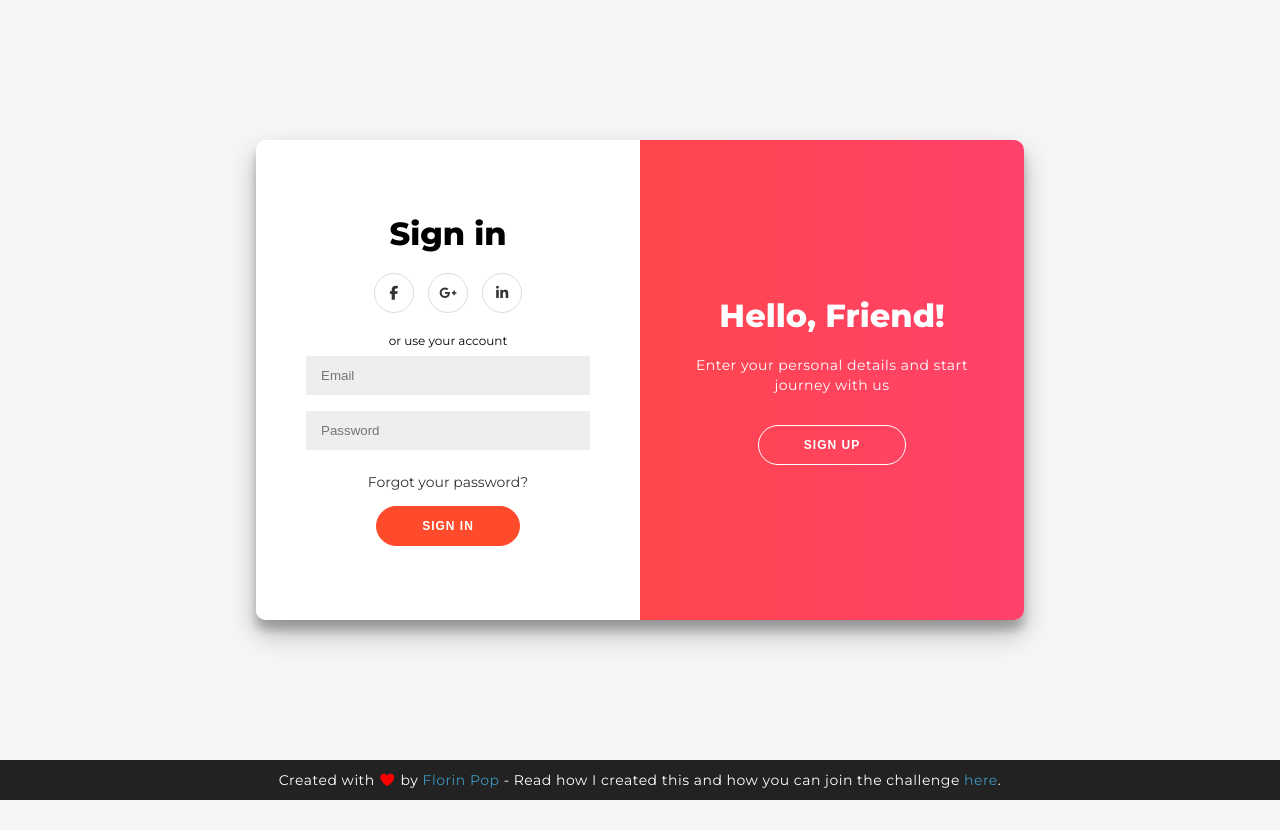
After one commit to asilrostom15612-ship-it/backend-2, a Django app: page /signin/ in a window 1280 px wide. The commit adds this page. Run offline with Django 5.2, Linux system fonts and the light colour scheme; some libraries are stand-ins or nearby versions.

Commit message:
Initial commit

```diff
--- /dev/null
+++ b/project/templates/Sign-in.html
@@ -0,0 +1,77 @@
+{% load static %}
+
+<!DOCTYPE html>
+<html lang="en">
+<head>
+  <meta charset="UTF-8">
+  <title>Sign in</title>
+  <link rel="stylesheet" href="{%  static 'css/Sign-in.css' %}">
+  <!-- Font Awesome -->
+  <link rel="stylesheet" href="https://cdnjs.cloudflare.com/ajax/libs/font-awesome/7.0.1/css/all.min.css" />
+</head>
+<body>
+
+<div class="container" id="container">
+	<div class="form-container sign-up-container">
+		<form action="{% url 'signin' %}" method="POST">
+			{% csrf_token %}
+			<h1>Create Account</h1>
+			<div class="social-container">
+				<a href="#" class="social"><i class="fab fa-facebook-f"></i></a>
+				<a href="#" class="social"><i class="fab fa-google-plus-g"></i></a>
+				<a href="#" class="social"><i class="fab fa-linkedin-in"></i></a>
+			</div>
+			<!--signup-->
+			<span>or use your email for registration</span>
+			<input type="text" placeholder="Name" />
+			<input type="email" placeholder="Email" />
+			<input type="password" placeholder="Password" />
+			<button>Sign Up</button>
+		</form>
+	</div>
+	<div class="form-container sign-in-container">
+		<form action="{% url 'signin' %}" method="POST">
+			{% csrf_token %}
+<!--login -->
+			<h1>Sign in</h1>
+			<div class="social-container">
+				<a href="#" class="social"><i class="fab fa-facebook-f"></i></a>
+				<a href="#" class="social"><i class="fab fa-google-plus-g"></i></a>
+				<a href="#" class="social"><i class="fab fa-linkedin-in"></i></a>
+			</div>
+			<span>or use your account</span>
+			<input type="email" placeholder="Email" />
+			<input type="password" placeholder="Password" />
+			<a href="#">Forgot your password?</a>
+			<button>Sign In</button>
+		</form>
+	</div>
+
+	<div class="overlay-container">
+		<div class="overlay">
+			<div class="overlay-panel overlay-left">
+				<h1>Welcome Back!</h1>
+				<p>To keep connected with us please login with your personal info</p>
+				<button class="ghost" id="signIn">Sign In</button>
+			</div>
+
+			<div class="overlay-panel overlay-right">
+				<h1>Hello, Friend!</h1>
+				<p>Enter your personal details and start journey with us</p>
+				<button class="ghost" id="signUp">Sign Up</button>
+			</div>
+		</div>
+	</div>
+</div>
+
+<footer>
+	<p>
+		Created with <i class="fa fa-heart"></i> by
+		<a target="_blank" href="https://florin-pop.com">Florin Pop</a>
+		- Read how I created this and how you can join the challenge
+		<a target="_blank" href="https://www.florin-pop.com/blog/2019/03/double-slider-sign-in-up-form/">here</a>.
+	</p>
+</footer>
+<script src="{%  static 'js/Sign-in.js' %}"></script>
+</body>
+</html>
--- a/project/urls.py
+++ b/project/urls.py
@@ -6,6 +6,8 @@ from . import views
 urlpatterns = [
   path('', views.home, name='home'),
 
-  # path('login/', views.login, name='login'),
-  # path('logout', views.logout, name='logout'),
+  path('signin/', views.signin_user, name='signin'),
+  path('signup/', views.signup_user, name='signup'),
+  path('logout/', views.logout_user, name='logout'),
+
 ]
--- a/project/views.py
+++ b/project/views.py
@@ -1,4 +1,47 @@
-from django.shortcuts import render
+from django.shortcuts import render , redirect
+from django.contrib.auth import authenticate, login ,logout
+from django.contrib.auth.models import User
+from django.contrib import messages
+
 
 def home(request):
     return render (request, 'home.html',{})
+
+def signin_user (request):
+    if request.method == "POST":
+       username=request.POST['username']
+       password=request.POST['password']
+       user =authenticate(request,username=username, password=password)
+       if user is not None:
+        login(request,user)
+        messages.success(request,("You have been logged in."))
+        return redirect('home')
+       else:
+          messages.error(request,("There was an error ,please try again."))
+          return redirect ('Sign-in')
+    else:
+     return render (request, 'Sign-in.html',{})
+
+
+def logout_user (request):
+    logout(request)
+    messages.success(request, ("You hane been logged out."))
+    return redirect('home')
+
+
+def signup_user(request):
+    if request.method == "POST":
+
+       username=request.POST['username']
+       password=request.POST['password']
+       if User.objects.filter(username=username).exists():
+          messages.error(request, ("Username already exists."))
+          return redirect ('signin')
+       else:
+          user =User.objects.create_user(username=username, password=password)
+          user.save()
+          login(request,user)
+          messages.success(request,("Account created successfully."))
+          return redirect('home')
+    else:
+      return render(request,'Sign-in.html', {})
--- /dev/null
+++ b/static/css/Sign-in.css
@@ -0,0 +1,252 @@
+
+@import url('https://fonts.googleapis.com/css?family=Montserrat:400,800');
+
+* {
+	box-sizing: border-box;
+}
+
+body {
+	background: #f6f5f7;
+	display: flex;
+	justify-content: center;
+	align-items: center;
+	flex-direction: column;
+	font-family: 'Montserrat', sans-serif;
+	height: 100vh;
+	margin: -20px 0 50px;
+}
+
+h1 {
+	font-weight: bold;
+	margin: 0;
+}
+
+h2 {
+	text-align: center;
+}
+
+p {
+	font-size: 14px;
+	font-weight: 100;
+	line-height: 20px;
+	letter-spacing: 0.5px;
+	margin: 20px 0 30px;
+}
+
+span {
+	font-size: 12px;
+}
+
+a {
+	color: #333;
+	font-size: 14px;
+	text-decoration: none;
+	margin: 15px 0;
+}
+
+button {
+	border-radius: 20px;
+	border: 1px solid #FF4B2B;
+	background-color: #FF4B2B;
+	color: #FFFFFF;
+	font-size: 12px;
+	font-weight: bold;
+	padding: 12px 45px;
+	letter-spacing: 1px;
+	text-transform: uppercase;
+	transition: transform 80ms ease-in;
+}
+
+button:active {
+	transform: scale(0.95);
+}
+
+button:focus {
+	outline: none;
+}
+
+button.ghost {
+	background-color: transparent;
+	border-color: #FFFFFF;
+}
+
+form {
+	background-color: #FFFFFF;
+	display: flex;
+	align-items: center;
+	justify-content: center;
+	flex-direction: column;
+	padding: 0 50px;
+	height: 100%;
+	text-align: center;
+}
+
+input {
+	background-color: #eee;
+	border: none;
+	padding: 12px 15px;
+	margin: 8px 0;
+	width: 100%;
+}
+
+.container {
+	background-color: #fff;
+	border-radius: 10px;
+  	box-shadow: 0 14px 28px rgba(0,0,0,0.25),
+			0 10px 10px rgba(0,0,0,0.22);
+	position: relative;
+	overflow: hidden;
+	width: 768px;
+	max-width: 100%;
+	min-height: 480px;
+}
+
+.form-container {
+	position: absolute;
+	top: 0;
+	height: 100%;
+	transition: all 0.6s ease-in-out;
+}
+
+.sign-in-container {
+	left: 0;
+	width: 50%;
+	z-index: 2;
+}
+
+.container.right-panel-active .sign-in-container {
+	transform: translateX(100%);
+}
+
+.sign-up-container {
+	left: 0;
+	width: 50%;
+	opacity: 0;
+	z-index: 1;
+}
+
+.container.right-panel-active .sign-up-container {
+	transform: translateX(100%);
+	opacity: 1;
+	z-index: 5;
+	animation: show 0.6s;
+}
+
+@keyframes show {
+	0%, 49.99% {
+		opacity: 0;
+		z-index: 1;
+	}
+
+	50%, 100% {
+		opacity: 1;
+		z-index: 5;
+	}
+}
+
+.overlay-container {
+	position: absolute;
+	top: 0;
+	left: 50%;
+	width: 50%;
+	height: 100%;
+	overflow: hidden;
+	transition: transform 0.6s ease-in-out;
+	z-index: 100;
+}
+
+.container.right-panel-active .overlay-container{
+	transform: translateX(-100%);
+}
+
+.overlay {
+	background: #FF416C;
+	background: -webkit-linear-gradient(to right, #FF4B2B, #FF416C);
+	background: linear-gradient(to right, #FF4B2B, #FF416C);
+	background-repeat: no-repeat;
+	background-size: cover;
+	background-position: 0 0;
+	color: #FFFFFF;
+	position: relative;
+	left: -100%;
+	height: 100%;
+	width: 200%;
+  	transform: translateX(0);
+	transition: transform 0.6s ease-in-out;
+}
+
+.container.right-panel-active .overlay {
+  	transform: translateX(50%);
+}
+
+.overlay-panel {
+	position: absolute;
+	display: flex;
+	align-items: center;
+	justify-content: center;
+	flex-direction: column;
+	padding: 0 40px;
+	text-align: center;
+	top: 0;
+	height: 100%;
+	width: 50%;
+	transform: translateX(0);
+	transition: transform 0.6s ease-in-out;
+}
+
+.overlay-left {
+	transform: translateX(-20%);
+}
+
+.container.right-panel-active .overlay-left {
+	transform: translateX(0);
+}
+
+.overlay-right {
+	right: 0;
+	transform: translateX(0);
+}
+
+.container.right-panel-active .overlay-right {
+	transform: translateX(20%);
+}
+
+.social-container {
+	margin: 20px 0;
+}
+
+.social-container a {
+	border: 1px solid #DDDDDD;
+	border-radius: 50%;
+	display: inline-flex;
+	justify-content: center;
+	align-items: center;
+	margin: 0 5px;
+	height: 40px;
+	width: 40px;
+}
+
+footer {
+    background-color: #222;
+    color: #fff;
+    font-size: 14px;
+    bottom: 0;
+    position: fixed;
+    left: 0;
+    right: 0;
+    text-align: center;
+    z-index: 999;
+}
+
+footer p {
+    margin: 10px 0;
+}
+
+footer i {
+    color: red;
+}
+
+footer a {
+    color: #3c97bf;
+    text-decoration: none;
+}
--- /dev/null
+++ b/static/js/Sign-in.js
@@ -0,0 +1,11 @@
+const signUpButton = document.getElementById('signUp');
+const signInButton = document.getElementById('signIn');
+const container = document.getElementById('container');
+
+signUpButton.addEventListener('click', () => {
+	container.classList.add("right-panel-active");
+});
+
+signInButton.addEventListener('click', () => {
+	container.classList.remove("right-panel-active");
+});
```
Also changed, not shown: project/templates/home.html (+12 -8 lines), project/templates/navbar.html (added, +162 -0 lines), project/templates/base.html (added), static/images/photo_٢٠٢٦-٠٢-٢٥_٠٨-٤٧-٣٧-removebg-preview.png (added).
